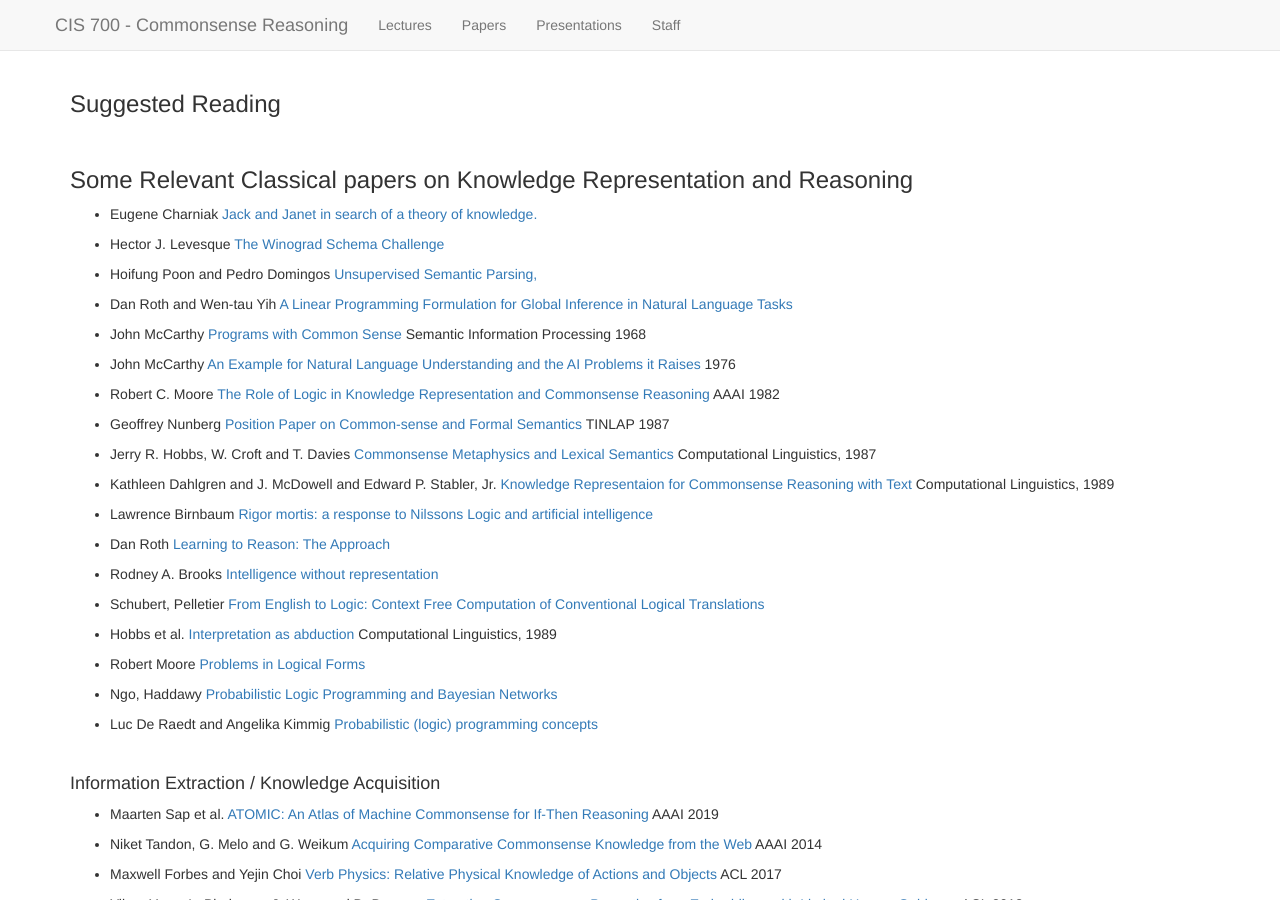
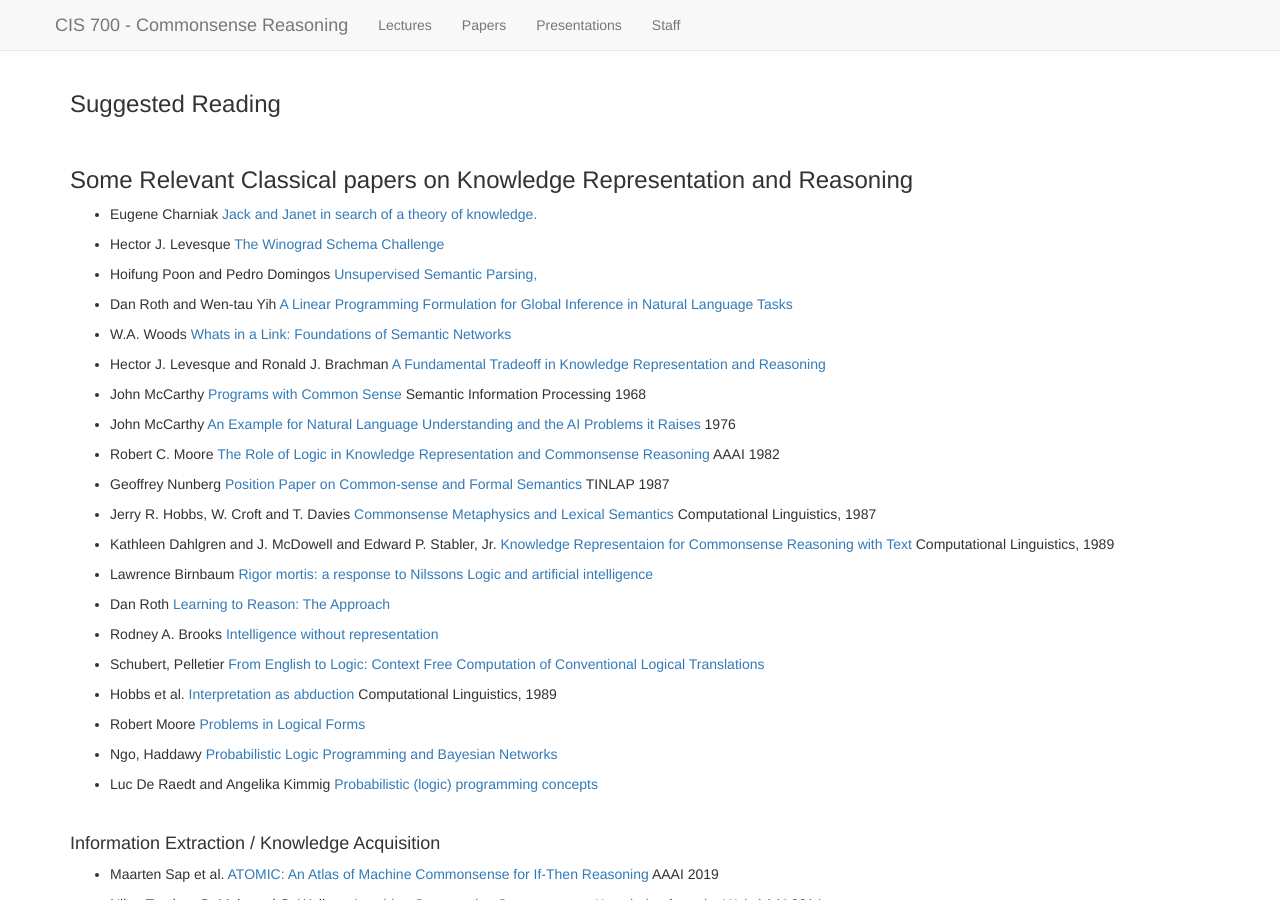
Before and after one commit to nitishgupta/cis700dr, a Jekyll site: the page built from papers.md, in a window 1280 px wide and 900 px high. Built offline with Jekyll 4.4.1, drawn with Linux system fonts in a browser that asks for light colours; nearby versions of some CDN libraries; a script that is not in the unit is left out.

Commit message:
new classical papers

```diff
--- a/_data/papers.yaml
+++ b/_data/papers.yaml
@@ -284,6 +284,22 @@ old:
         date:
         presenters:
     -
+        authors: W.A. Woods
+        title: 'Whats in a Link: Foundations of Semantic Networks'
+        link: localpapers/link_woods.pdf
+        venue:
+        date:
+        presenters:
+    -
+        authors: Hector J. Levesque and Ronald J. Brachman
+        title: A Fundamental Tradeoff in Knowledge Representation and Reasoning
+        link: localpapers/brlevesque.pdf
+        venue:
+        date:
+        presenters:
+
+
+    -
         authors: John McCarthy
         title: Programs with Common Sense
         link: https://www.cs.cornell.edu/selman/cs672/readings/mccarthy-upd.pdf
```
Also changed, not shown: 2 other files.
